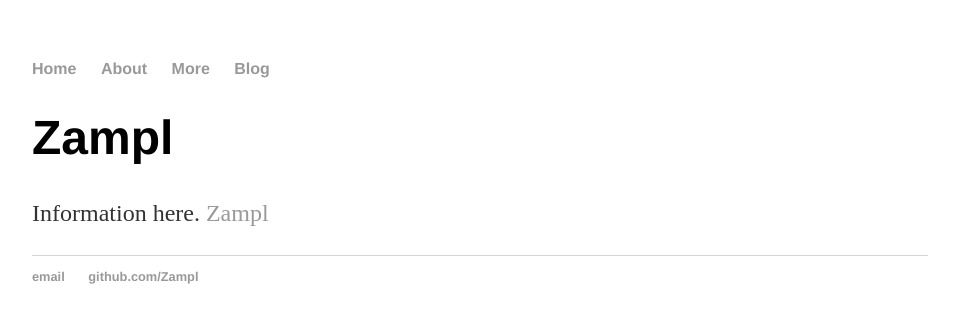
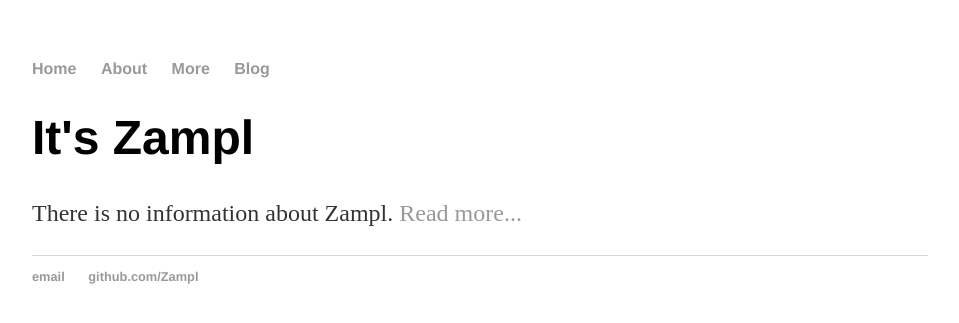
Before and after one commit to Zampl/zampl.github.io, a Jekyll site: the page built from index.html, in a window 1280 px wide. Shown: the top 323 px of the page, without its empty margins (160-1119 px from the left). Built offline with Jekyll 4.4.1, drawn with Linux system fonts in a browser that asks for light colours.

Commit message:
Update index.html

```diff
--- a/index.html
+++ b/index.html
@@ -1,30 +1,8 @@
-<!DOCTYPE html>
-<html>
-	<head>
-		<title>Zampl</title>
-		<!-- link to main stylesheet -->
-		<link rel="stylesheet" type="text/css" href="/css/main.css">
-	</head>
-	<body>
-		<nav>
-    		<ul>
-        		<li><a href="/">Home</a></li>
-	        	<li><a href="/about">About</a></li>
-        		<li><a href="/more">More</a></li>
-        		<li><a href="/blog">Blog</a></li>
-    		</ul>
-		</nav>
-		<div class="container">
-    		<div class="blurb">
-        		<h1>Zampl</h1>
-				<p>Information here. <a href="/about">Zampl</a></p>
-    		</div><!-- /.blurb -->
-		</div><!-- /.container -->
-		<footer>
-    		<ul>
-        		<li><a href="mailto:zampl@gamlyn.com">email</a></li>
-        		<li><a href="https://github.com/zampl">github.com/Zampl</a></li>
-			</ul>
-		</footer>
-	</body>
-</html>
+---
+layout: default
+title: Zampl Homepage
+---
+<div class="blurb">
+	<h1>It's Zampl</h1>
+	<p>There is no information about Zampl. <a href="/about">Read more...</a></p>
+</div><!-- /.blurb -->
```
